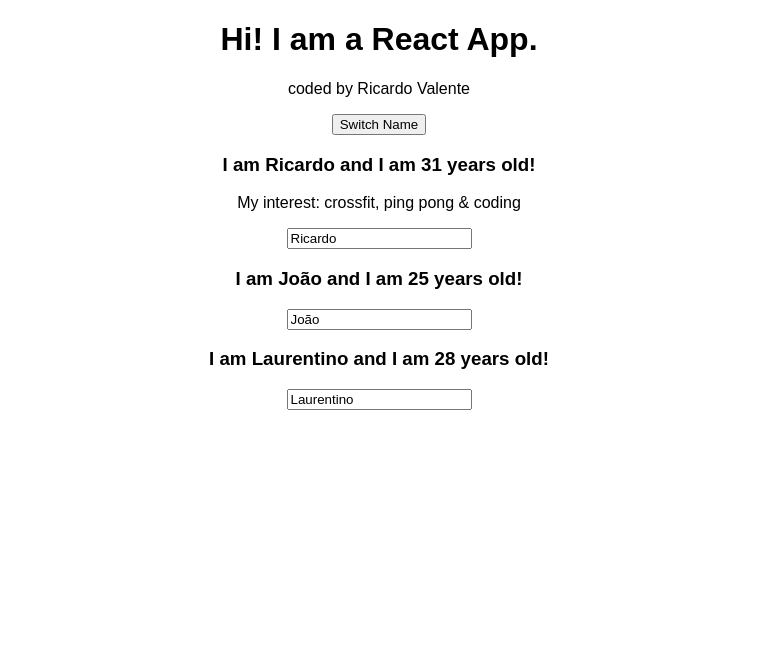
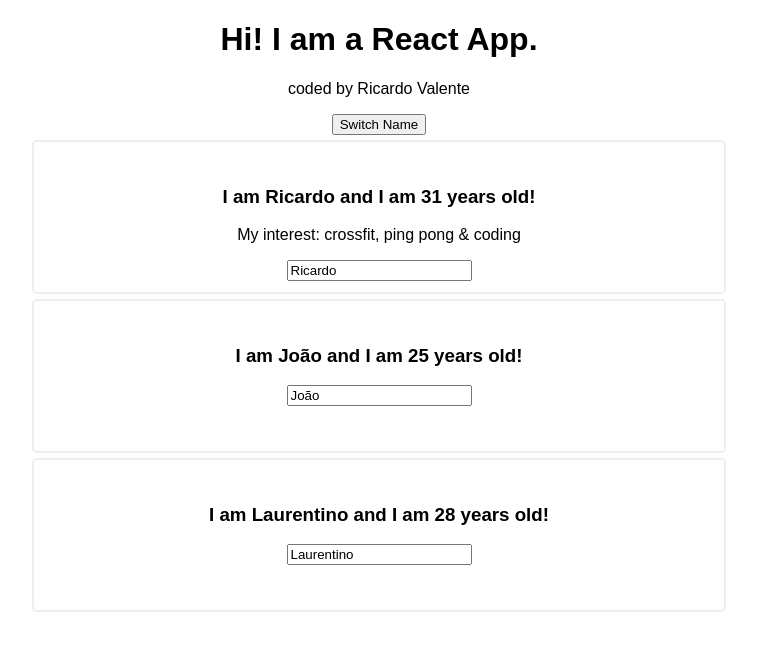
Before and after one commit to ricardo-valente/react_practicing, a React (Create React App) app: page / in a window 1280 px wide. Shown: the top 650 px of the page, without its empty margins (261-1018 px from the left). Built offline with nearby package versions, Linux system fonts and the light colour scheme.

Commit message:
Imported Person css file and applied person class in component

```diff
--- a/src/Person/Person.js
+++ b/src/Person/Person.js
@@ -1,7 +1,8 @@
 import React from 'react';
+import './Person.css';
 
 const person = props => (
-  <div>
+  <div className="person">
     <h3 onClick={props.click}>I am {props.name} and I am {props.age} years old!</h3>
     <p>{props.children}</p>
     <input type="text" onChange={props.change} value={props.name} />
```
